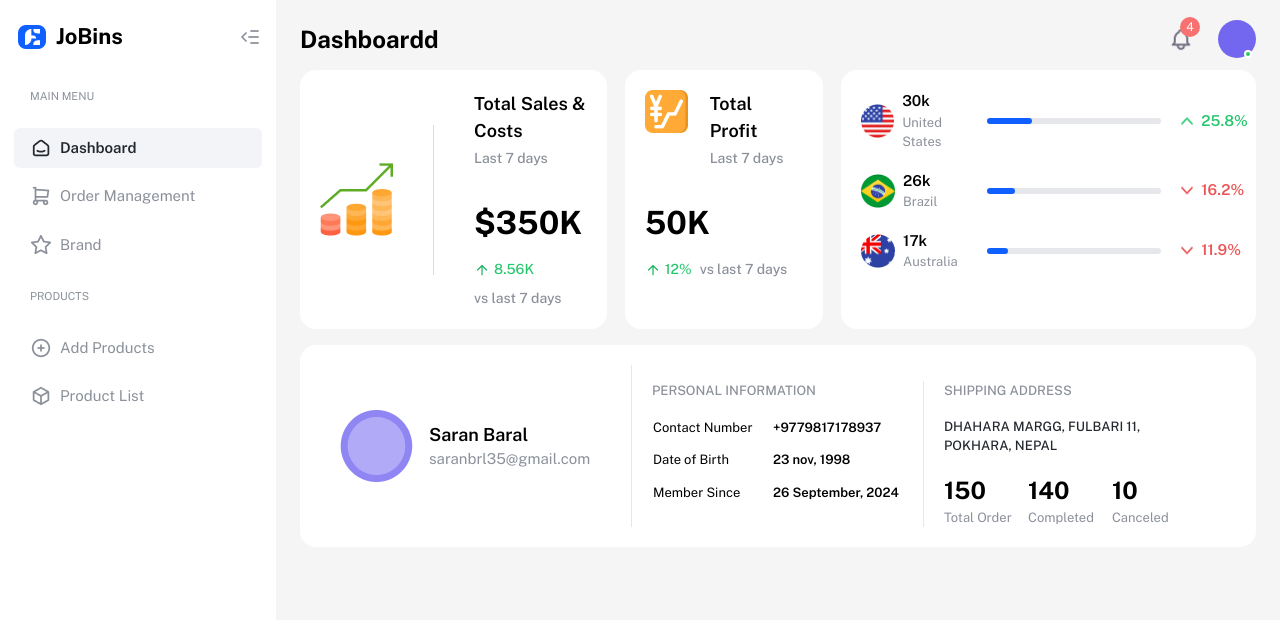
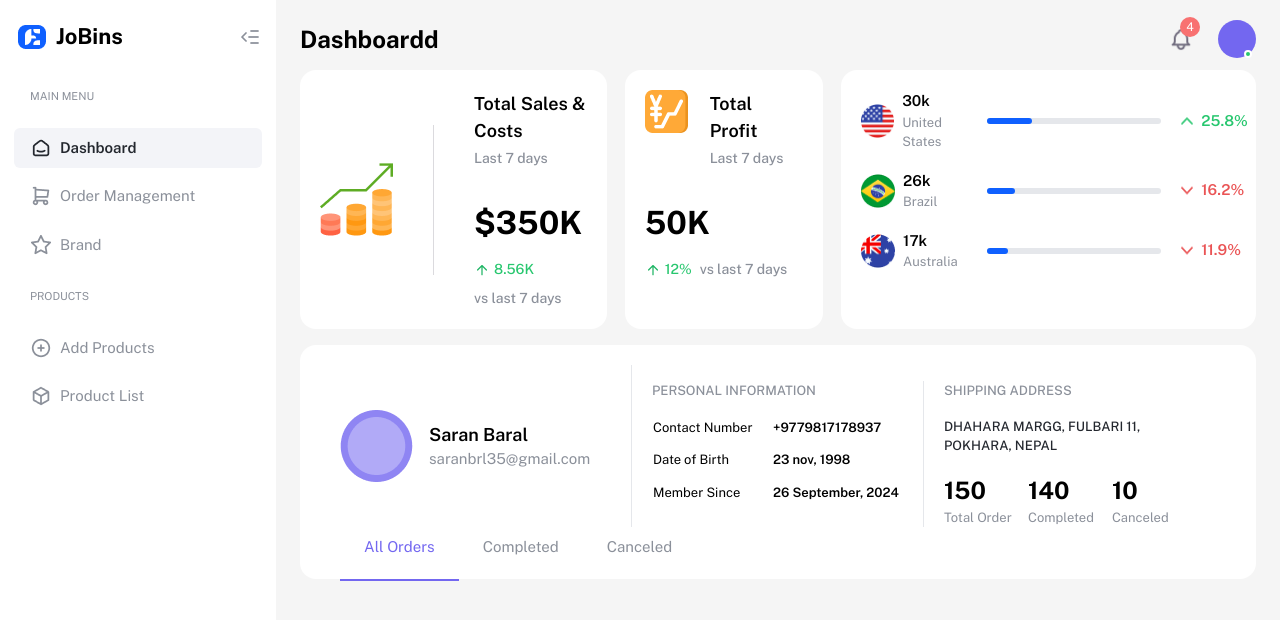
Before and after one commit to ZIR3A/jobins-frontend-challenge, a React (Vite) app: page / in a window 1280 px wide. Shown: the top 620 px of the page. Built offline with nearby package versions, Linux system fonts and the light colour scheme.

Commit message:
menus addition

```diff
--- a/src/pages/dashboardModule/modules/Dashboard.jsx
+++ b/src/pages/dashboardModule/modules/Dashboard.jsx
@@ -3,9 +3,27 @@ import SalesCard from "../components/SalesCard";
 import ProfitCard from "../components/ProfitCard";
 import CountryStatCard from "../components/CountryStatCard";
 import PersonalSalesInfo from "../components/PersonalSalesInfo";
-
+import { useState } from "react";
 
 const Dashboard = () => {
+  const [ordersActiveMenu, setOrdersActiveMenu] = useState("all");
+  const _orderMenus = [
+    {
+      label: "All Orders",
+      active: ordersActiveMenu === "all",
+      onClick: () => setOrdersActiveMenu("all"),
+    },
+    {
+      label: "Completed",
+      active: ordersActiveMenu === "completed",
+      onClick: () => setOrdersActiveMenu("completed"),
+    },
+    {
+      label: "Canceled",
+      active: ordersActiveMenu === "canceled",
+      onClick: () => setOrdersActiveMenu("canceled"),
+    },
+  ];
   return (
     <ContentWrapper title="Dashboardd">
       <div className="grid grid-cols-1 md:grid-cols-2 lg:grid-cols-9 gap-[18px]">
@@ -16,6 +34,13 @@ const Dashboard = () => {
       <div className="mt-4">
         <div className="card px-10 py-5">
           <PersonalSalesInfo />
+          <nav className="mt-6 md:mt-2">
+            {_orderMenus?.map(({ active, label, onClick }, _index) => (
+              <span key={_index} className={`text-nowrap cursor-pointer py-6 px-1 md:px-6 text-[15px] ${active ? "border-b-2 border-blue-primary text-blue-primary" : "text-secondary"}`} onClick={onClick}>
+                {label}
+              </span>
+            ))}
+          </nav>
         </div>
       </div>
     </ContentWrapper>
```
